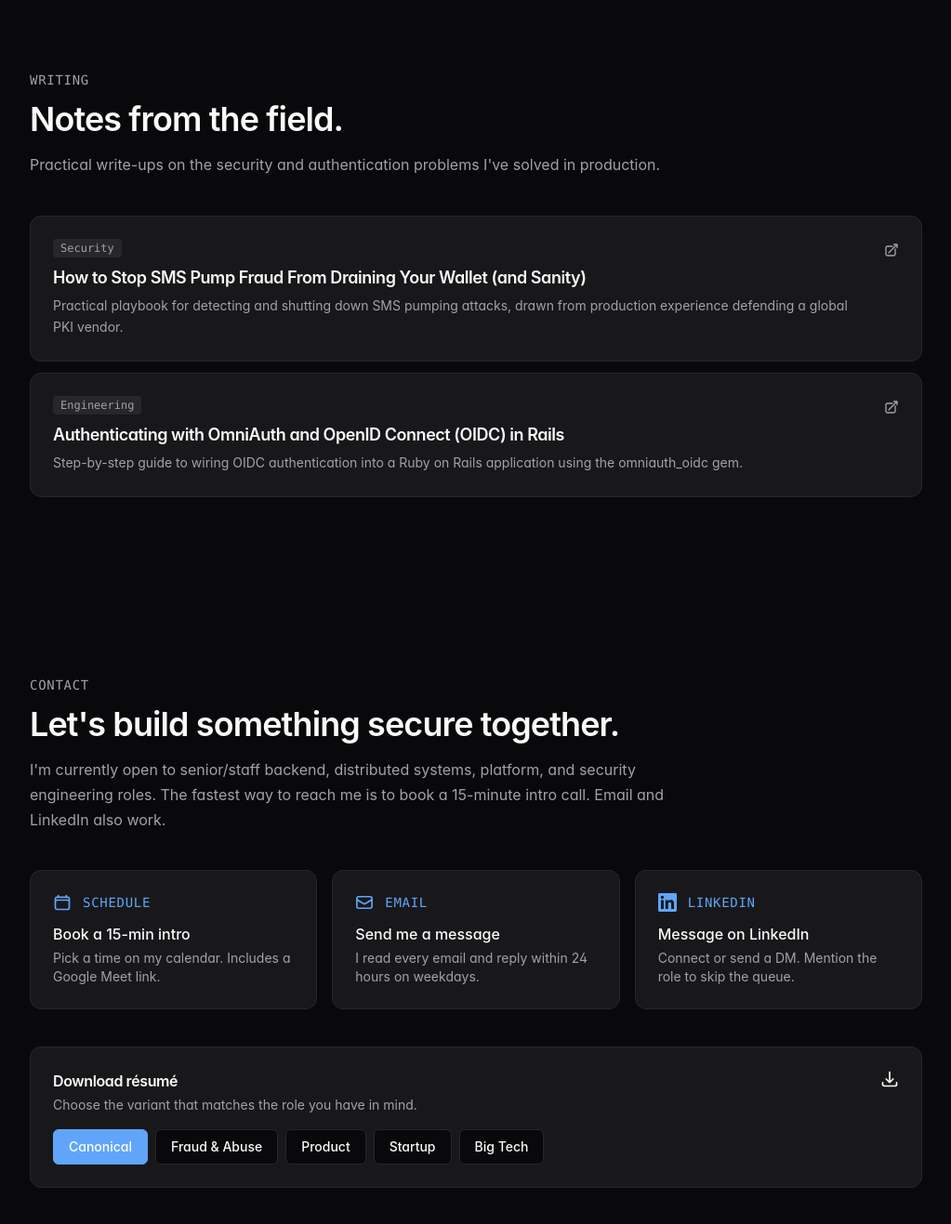
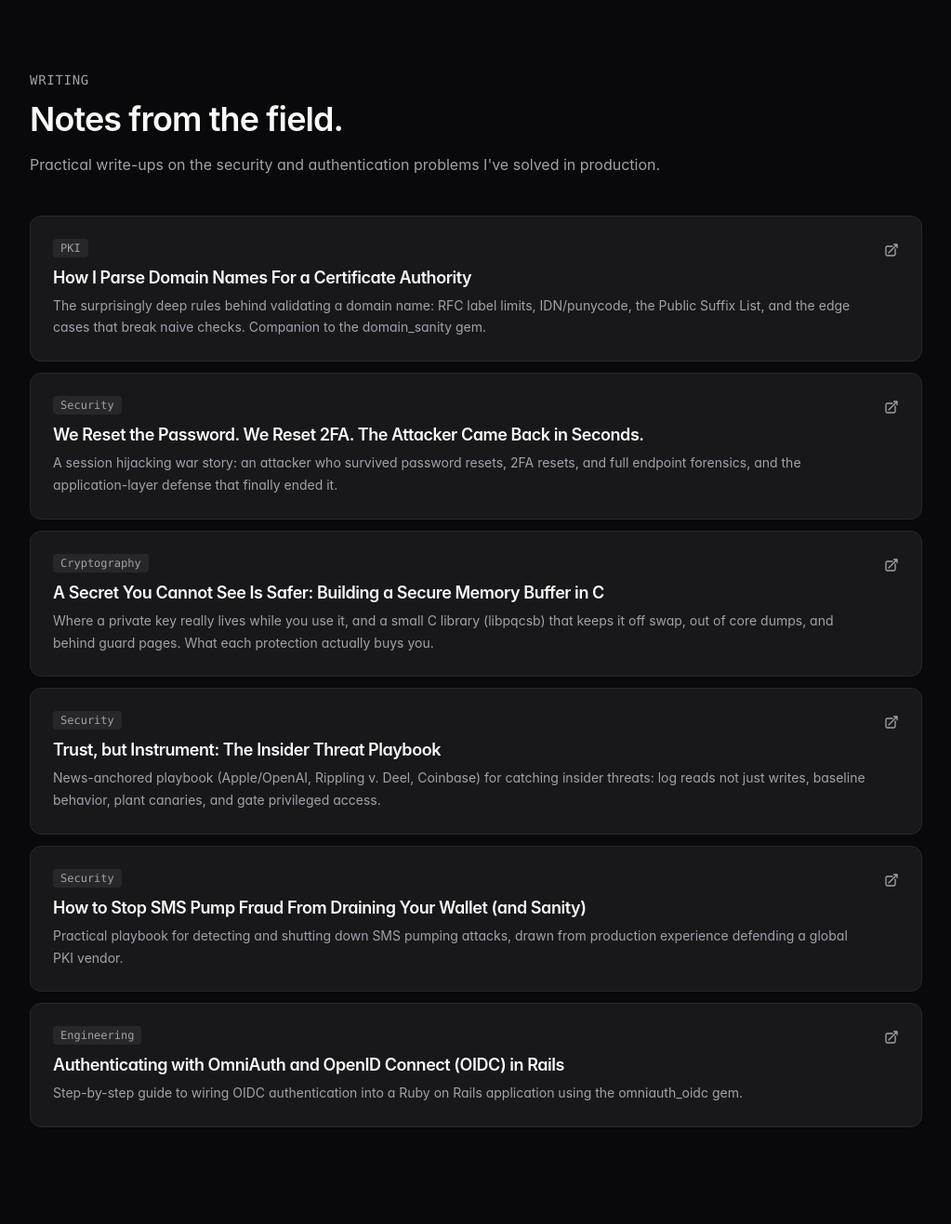
Before and after one commit to msuliq/msuliq.github.io, a Jekyll site: the page built from index.html, in a window 1280 px wide and 1400 px high, scrolled down 5066 px. Shown: the top 1317 px of the window at 93% size, without its empty margins (128-1151 px from the left). Built offline with Jekyll 4.4.1, drawn with Linux system fonts in a browser that asks for light colours; comment, search, counter and statistics services are not loaded.

Commit message:
update data

```diff
--- a/_data/site.yml
+++ b/_data/site.yml
@@ -103,6 +103,34 @@ open_source:
 # Writing — Medium articles, blog posts, talks.
 # ─────────────────────────────────────────────────────────────────────────────
 writing:
+  - title: How I Parse Domain Names For a Certificate Authority
+    url: https://msuliq.medium.com/how-i-parse-domain-names-for-a-certificate-authority-92a940f32bea
+    summary: >-
+      The surprisingly deep rules behind validating a domain name: RFC label
+      limits, IDN/punycode, the Public Suffix List, and the edge cases that
+      break naive checks. Companion to the domain_sanity gem.
+    tag: PKI
+  - title: We Reset the Password. We Reset 2FA. The Attacker Came Back in Seconds.
+    url: https://msuliq.medium.com/we-reset-the-password-we-reset-2fa-the-attacker-came-back-in-seconds-17575ad55246
+    summary: >-
+      A session hijacking war story: an attacker who survived password resets,
+      2FA resets, and full endpoint forensics, and the application-layer defense
+      that finally ended it.
+    tag: Security
+  - title: "A Secret You Cannot See Is Safer: Building a Secure Memory Buffer in C"
+    url: https://msuliq.medium.com/a-secret-you-cannot-see-is-safer-building-a-secure-memory-buffer-in-c-876839dd6a66
+    summary: >-
+      Where a private key really lives while you use it, and a small C library
+      (libpqcsb) that keeps it off swap, out of core dumps, and behind guard
+      pages. What each protection actually buys you.
+    tag: Cryptography
+  - title: "Trust, but Instrument: The Insider Threat Playbook"
+    url: https://msuliq.medium.com/trust-but-instrument-the-insider-threat-playbook-c134742b7de0
+    summary: >-
+      News-anchored playbook (Apple/OpenAI, Rippling v. Deel, Coinbase) for
+      catching insider threats: log reads not just writes, baseline behavior,
+      plant canaries, and gate privileged access.
+    tag: Security
   - title: How to Stop SMS Pump Fraud From Draining Your Wallet (and Sanity)
     url: https://medium.com/@msuliq/how-to-stop-sms-pump-fraud-from-draining-your-wallet-and-sanity-11ea5435608d
     summary: >-
```
